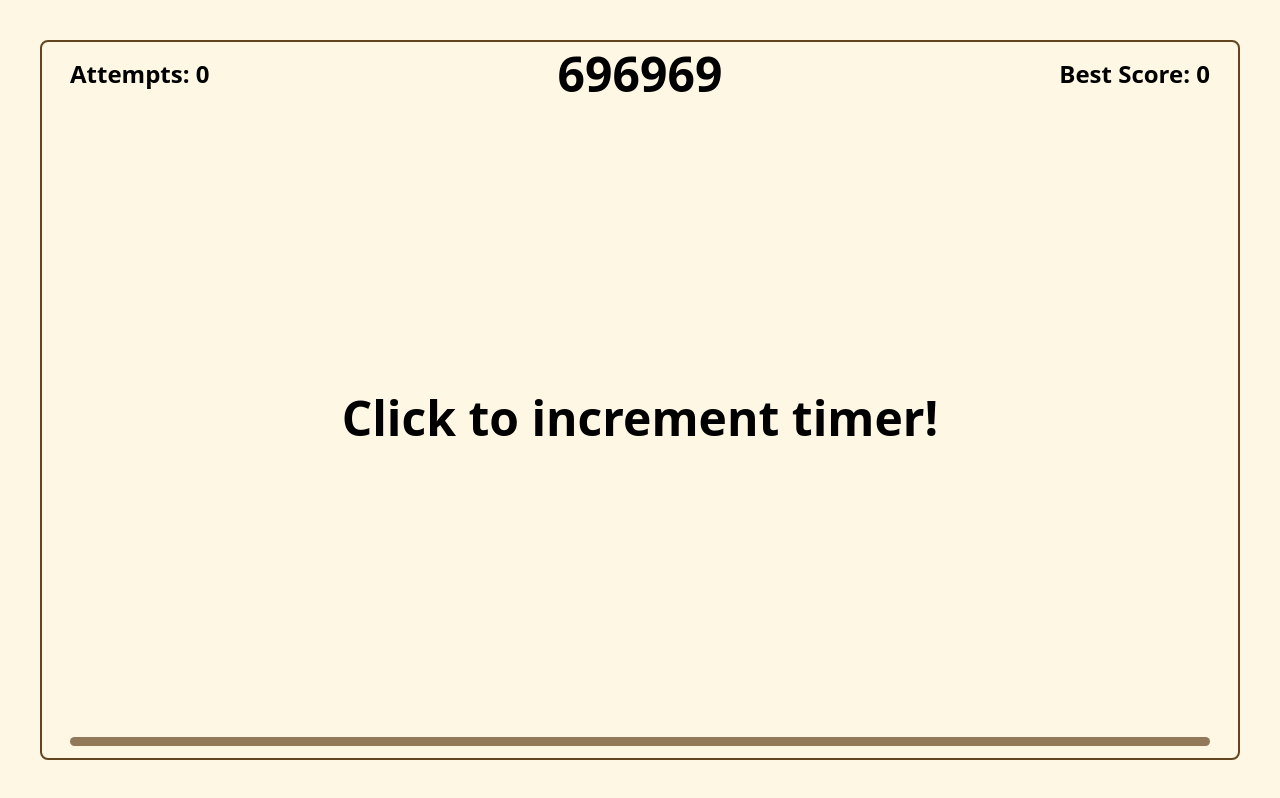
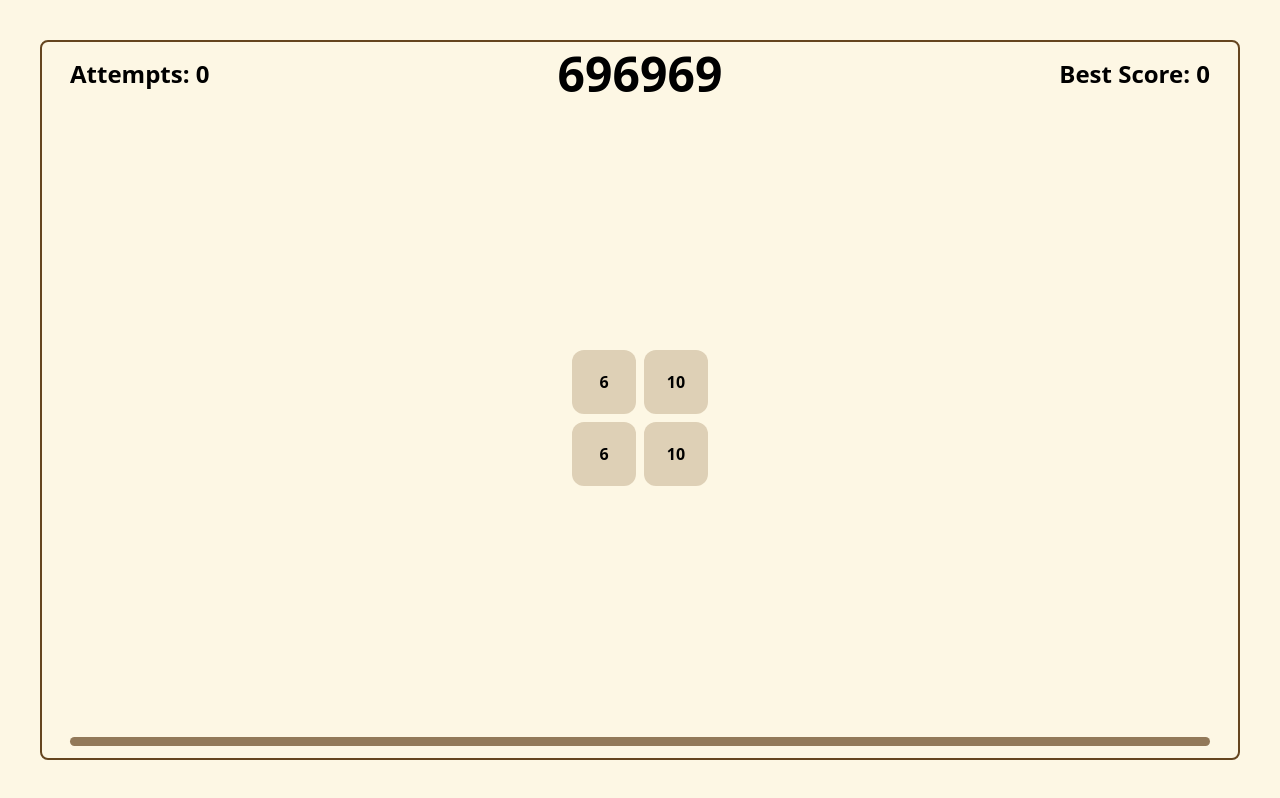
Before and after one commit to ikr4-m/simple-memory-game, a SvelteKit app: page / in a window 1280 px wide. Built offline with nearby package versions, Linux system fonts and the light colour scheme.

Commit message:
game/arena: implementing arena to board

```diff
--- a/src/lib/config.ts
+++ b/src/lib/config.ts
@@ -1,5 +1,6 @@
 export const InitialTimer: number = 10;
 export const InitialDimension: number = 2;
+export const MaximumDimension: number = 10;
 
 export interface ICardList {
   alt: number;
--- a/src/lib/generateBlock.ts
+++ b/src/lib/generateBlock.ts
@@ -1,4 +1,4 @@
-import { CardList, InitialDimension } from "./config";
+import { CardList, InitialDimension, MaximumDimension } from "./config";
 
 type TBlockDirection = "vertical" | "horizontal";
 
@@ -8,6 +8,7 @@ export default class GenerateBlock {
   private cardList: typeof CardList = [...CardList];
 
   public arena: typeof CardList[] = [];
+  public reachingLimitLevel: boolean = false;
 
   constructor() {
     this.dimension = InitialDimension;
@@ -38,6 +39,11 @@ export default class GenerateBlock {
   }
 
   public generateArena(xTotal: number = this.dimension, yTotal: number = this.dimension) {
+    if (this.reachingLimitLevel) return;
+    if (Math.pow(MaximumDimension, 2) < (xTotal * yTotal)) {
+      this.reachingLimitLevel = true;
+      return;
+    }
     const arena: typeof CardList[] = [];
     const randomCard = this.pullRandomCard(Math.floor((xTotal * yTotal) / 2));
     const shuffled = this.multiplyShuffleCard(randomCard);
--- a/src/routes/Game.svelte
+++ b/src/routes/Game.svelte
@@ -3,10 +3,14 @@
   import GenerateBlock from "$lib/generateBlock";
   import { InitialTimer } from "$lib/config";
 
-  const Block = new GenerateBlock();
+  // Variable for timer
   let enableTimer = false;
   let targetTimer = InitialTimer;
   let timer = Moment();
+
+  // Variable for block
+  const Block = new GenerateBlock();
+  let arena = Block.arena;
 
   $: timerDiff = maxTimer.diff(timer);
   $: maxTimer = Moment().add(targetTimer, 's');
@@ -26,18 +30,16 @@
 
     timer = Moment();
   }, 1);
-  timerInterval();
 
-  // TODO: Nanti dihapus, malas
-  console.log(Block.arena);
-  Block.expandArena();
-  console.log(Block.arena);
-  Block.expandArena();
-  console.log(Block.arena);
-  Block.expandArena();
-  console.log(Block.arena);
-  Block.expandArena();
-  console.log(Block.arena);
+  const expandLevel = () => {
+    Block.expandArena();
+    arena = Block.arena;
+
+    // TODO: Hapus nanti abis bikin logic untuk cocokin datanya
+    if (Block.reachingLimitLevel) {
+      alert("You're done!");
+    }
+  }
 </script>
 
 <div class="h-screen w-screen max-w-screen p-10 bg-coffee-bg">
@@ -58,7 +60,17 @@
 
     <!-- Arena -->
     <div class="w-full h-[89%] flex">
-      <p class="m-auto text-5xl font-bold" on:click={() => incrementTimer()}>Click to increment timer!</p>
+      <div class="m-auto">
+        {#each arena as yArena, y}
+          <div id="arena-{y}" class="flex">
+            {#each yArena as xArena, x}
+              <button id="item-{y}-{x}" on:click={() => expandLevel()} class="m-1 w-16 h-16 rounded-xl transition ease-in-out duration-100 bg-coffee-card hover:bg-coffee-card-hover flex">
+                <span class="m-auto font-bold">{xArena.alt}</span>
+              </button>
+            {/each}
+          </div>
+        {/each}
+      </div>
     </div>
 
     <!-- Timer -->
```
